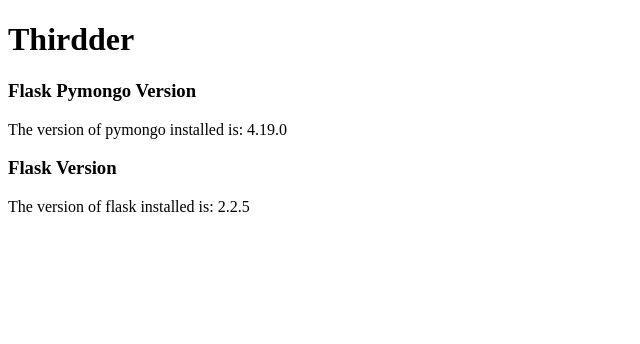
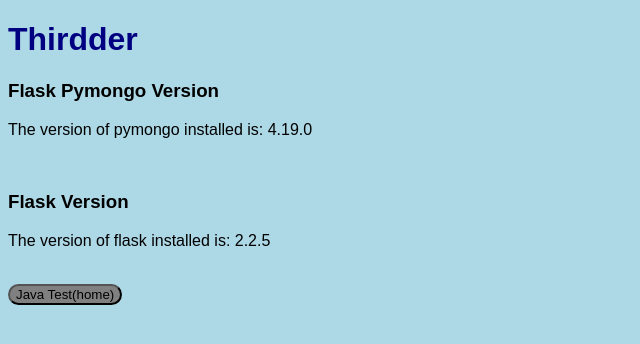
Before and after one commit to schwartzoscar/Capstone, a Flask app: page / in a window 1280 px wide. Shown: the top 344 px of the page, without its empty margins (0-640 px from the left). Run offline with Flask 2, Linux system fonts and the light colour scheme.

Commit message:
Css & Buttons added for testing

```diff
--- a/app.py
+++ b/app.py
@@ -3,8 +3,6 @@
 import flask
 
 app = Flask(__name__, static_url_path='', static_folder='.')
-
-
 
 @app.route('/')
 def index():
--- a/templates/home.html
+++ b/templates/home.html
@@ -1,5 +1,9 @@
+<!DOCTYPE html>
+<link rel="stylesheet" href="/templates/styles.css">
+<html lang="en">
 <html>
     <title>/home (Js Test)</title>
     <h1>Check Console for javascript log!</h1>
     <script src="/java.js" defer></script>
+    <button onclick="window.location.href='/'">Index</button>
 </html>
--- a/templates/index.html
+++ b/templates/index.html
@@ -1,4 +1,5 @@
 <!DOCTYPE html>
+<link rel="stylesheet" href="/templates/styles.css">
 <html lang="en">
 <head>
     <meta charset="UTF-8">
@@ -9,7 +10,11 @@
 <body>
     <h3>Flask Pymongo Version</h3>
     <p>The version of pymongo installed is: {{ pymongo_version }}</p>
+    <br>
     <h3>Flask Version</h3>
     <p>The version of flask installed is: {{ flask_version }}</p>
+    <br>
+    <button onclick="window.location.href='/home'">Java Test(home)</button>
+    <br>
 </body>
 </html>
--- /dev/null
+++ b/templates/styles.css
@@ -0,0 +1,16 @@
+
+body {
+    background-color: lightblue;
+    font-family: Arial, sans-serif;
+}
+
+h1 {
+    color: navy;
+}
+button {
+    border-radius: 12px;
+    background-color: gray;
+}
+button2 {
+    background-color: aquamarine;
+}
```
